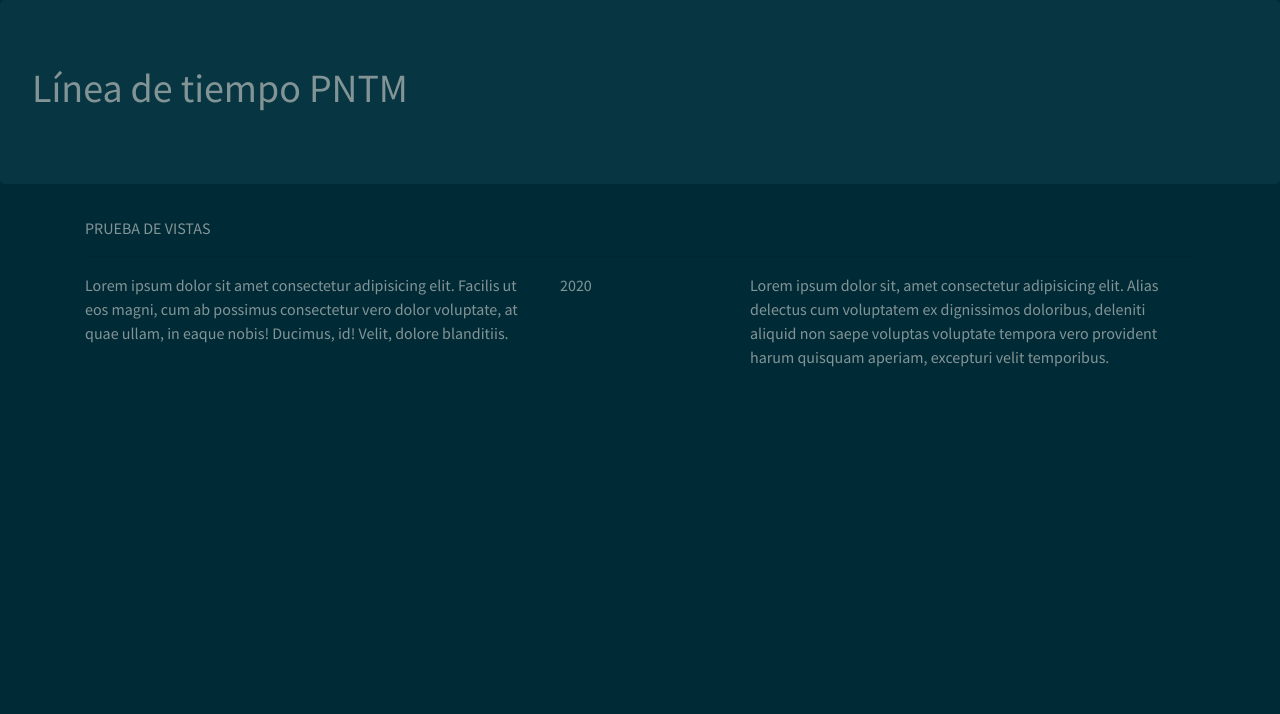
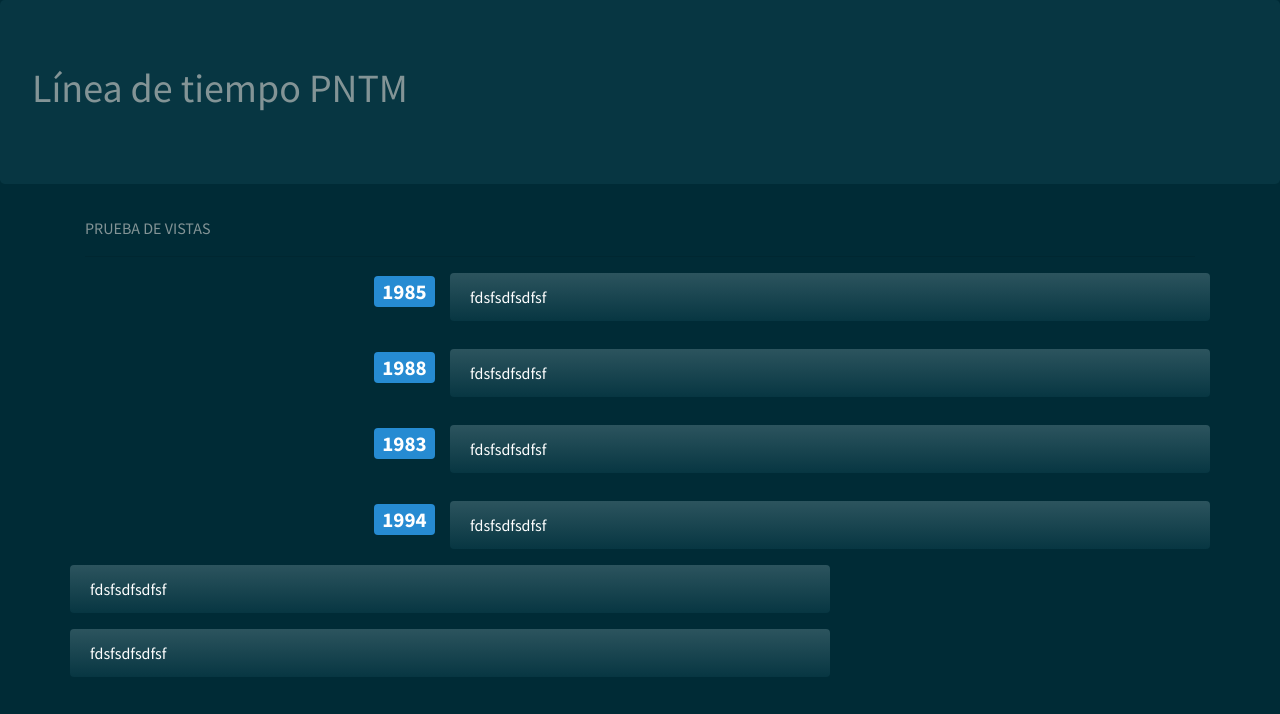
Before and after one commit to producciongespro/linea-tiempo-pntm-2, a React (Create React App) app: page / in a window 1280 px wide. Shown: the top 714 px of the page. Built offline with nearby package versions, Linux system fonts and the light colour scheme.

Commit message:
montaje de componentes
-Diseño json
-Desarrollo de componetens main e hito
-Lógica para renderizado

```diff
--- a/src/componentes/Hito.js
+++ b/src/componentes/Hito.js
@@ -1,18 +1,27 @@
 import React from 'react';
 
-function Hito () {
+function Hito(props) {
+let item=props.item;
+    return (
+        <div className="row pb-2 mb-1">
 
-    return (
-        <div className="row">
-            <div className="col-5">
-                Lorem ipsum dolor sit amet consectetur adipisicing elit. Facilis ut eos magni, cum ab possimus consectetur vero dolor voluptate, at quae ullam, in eaque nobis! Ducimus, id! Velit, dolore blanditiis.
+            <div className="col text-right">
+                <h3>
+                    <span className="badge badge-info">
+                        {item.anno}
+                </span>
+                </h3>
             </div>
-            <div className="col-2">
-                2020
-            </div>
-            <div className="col-5">
-                Lorem ipsum dolor sit, amet consectetur adipisicing elit. Alias delectus cum voluptatem ex dignissimos doloribus, deleniti aliquid non saepe voluptas voluptate tempora vero provident harum quisquam aperiam, excepturi velit temporibus.
-            </div>
+            {
+                item.hitos.map((hito, i)=>(
+                    <div key={"hito"+i} className="col-8 alert alert-dark">
+                            {hito.descripcion }
+                    </div>
+                ))
+            }
+
+
+
         </div>
     )
 
--- a/src/componentes/Main.js
+++ b/src/componentes/Main.js
@@ -1,9 +1,24 @@
 import React from 'react';
 import Hito from './Hito';
+import dataset from '../data.json';
+console.log("data",dataset);
 
 
 function Main () {
 
+    const obtenerData =()=> {
+        fetch("../data.json")
+            .then(resp=> {
+                let json= resp.json();
+                console.log("adsdsa", json);
+                return json;
+            } )
+            .then(json=>{
+                console.log("json", json);
+            })
+    }
+
+    //obtenerData();
 
     return (
         <React.Fragment>
@@ -13,7 +28,13 @@ function Main () {
         <div className="container">
             PRUEBA DE VISTAS
              <hr/>
-             <Hito />
+            {
+                dataset.map((item, i)=>(
+                    <Hito key={i} item={item} />
+                ))
+            }
+
+
         </div>
         </React.Fragment>
     )
--- /dev/null
+++ b/src/data.json
@@ -0,0 +1,57 @@
+[
+    {
+        "anno": 1985,
+        "hitos": [
+            {
+                "descripcion": "fdsfsdfsdfsf",
+                "link": "https://www.mep.go.cr/",
+                "modal": "sfds fsd f sdf sdf sd fsd fmodal"
+            }
+
+        ]
+    },
+    {
+        "anno": 1988,
+        "hitos": [
+            {
+                "descripcion": "fdsfsdfsdfsf",
+                "link": "https://www.mep.go.cr/",
+                "modal": "sfds fsd f sdf sdf sd fsd fmodal"
+            }
+
+        ]
+    },
+    {
+        "anno": 1983,
+        "hitos": [
+            {
+                "descripcion": "fdsfsdfsdfsf",
+                "link": "https://www.mep.go.cr/",
+                "modal": "sfds fsd f sdf sdf sd fsd fmodal"
+            }
+
+        ]
+    },
+    {
+        "anno": 1994,
+        "hitos": [
+            {
+                "descripcion": "fdsfsdfsdfsf",
+                "link": "https://www.mep.go.cr/",
+                "modal": "sfds fsd f sdf sdf sd fsd fmodal"
+            },
+            {
+                "descripcion": "fdsfsdfsdfsf",
+                "link": "https://www.mep.go.cr/",
+                "modal": "sfds fsd f sdf sdf sd fsd fmodal"
+            },
+            {
+                "descripcion": "fdsfsdfsdfsf",
+                "link": "https://www.mep.go.cr/",
+                "modal": "sfds fsd f sdf sdf sd fsd fmodal"
+            }
+
+        ]
+    }
+
+]
```
